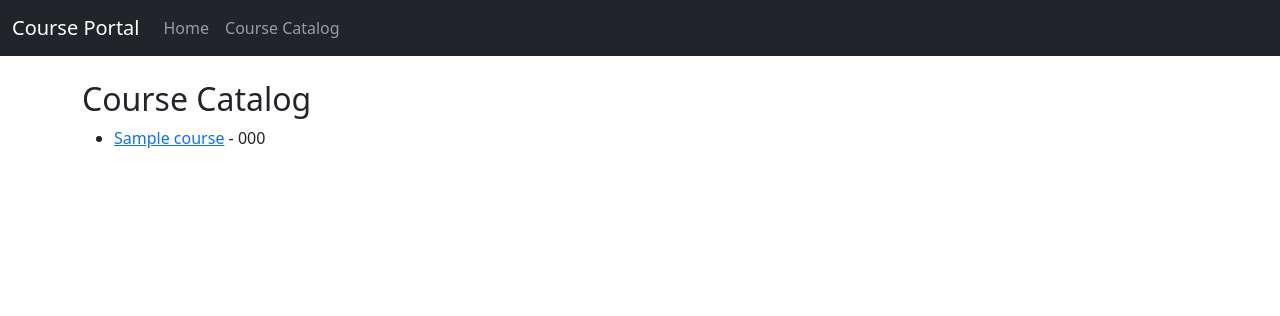
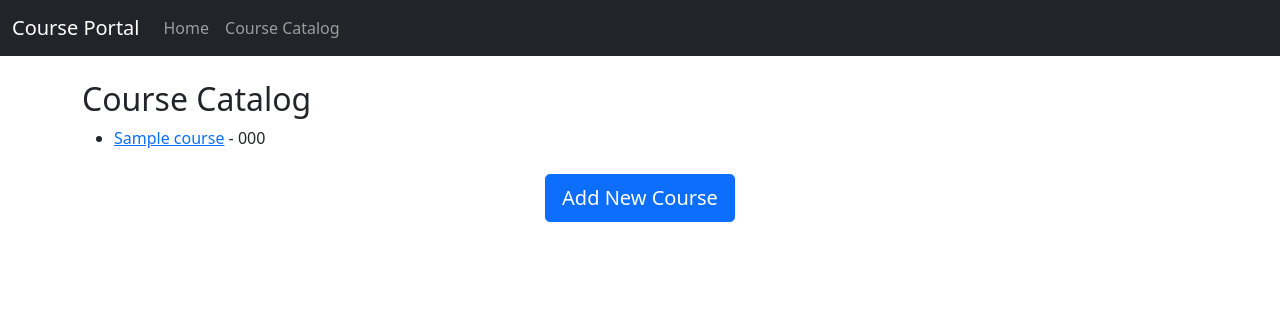
Before and after one commit to Jain-Laksh/CS203-Lab-01, a Flask app: template templates/course_catalog.html in a window 1280 px wide. Shown: the top 316 px of the page. Run offline with Flask 3, Linux system fonts and the light colour scheme; the template is opened without the code that fills it: most values are stand-ins (such as "Sample title", 1, 10 or a date in 2020); some libraries are stand-ins or nearby versions.

Commit message:
moved add course button to catalog

```diff
--- a/templates/course_catalog.html
+++ b/templates/course_catalog.html
@@ -1,9 +1,19 @@
-{% extends "base.html" %}
-{% block content %}
+{% extends "base.html" %} {% block content %}
 <h2>Course Catalog</h2>
 <ul>
-    {% for course in courses %}
-        <li><a href="{{ url_for('course_details', code=course['code']) }}">{{ course.name }}</a> - {{ course.code }}</li>
-    {% endfor %}
+  {% for course in courses %}
+  <li>
+    <a href="{{ url_for('course_details', code=course['code']) }}"
+      >{{ course.name }}</a
+    >
+    - {{ course.code }}
+  </li>
+  {% endfor %}
 </ul>
+
+<p class="text-center mt-4">
+  <a href="{{ url_for('add_course') }}" class="btn btn-primary btn-lg"
+    >Add New Course</a
+  >
+</p>
 {% endblock %}
--- a/templates/index.html
+++ b/templates/index.html
@@ -43,10 +43,10 @@
     >
   </p>
 
-  <p class="text-center mt-4">
+  <!-- <p class="text-center mt-4">
     <a href="{{ url_for('add_course') }}" class="btn btn-primary btn-lg"
       >Add New Course</a
     >
-  </p>
+  </p> -->
 </div>
 {% endblock %}
```
